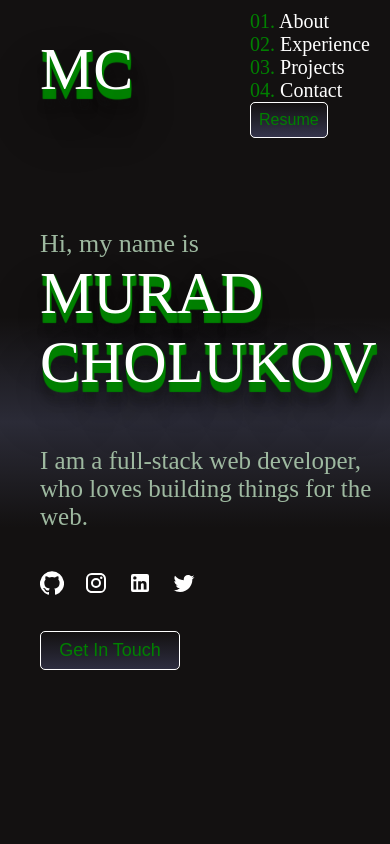
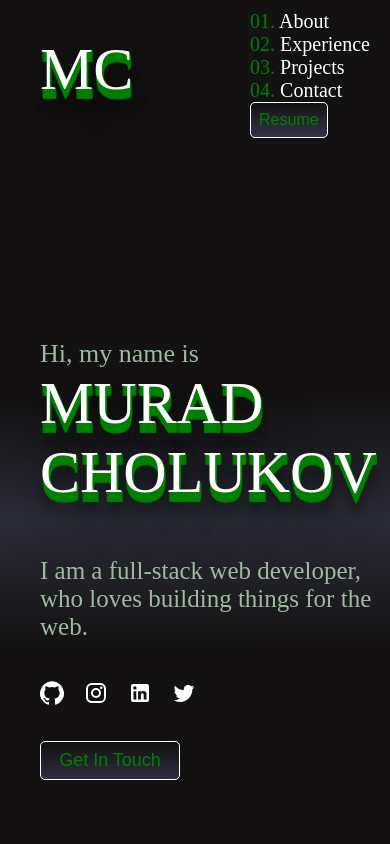
Before and after one commit to muradusa/react-portfolio, a React (Create React App) app: page / in a window 390 px wide. Shown: the top 844 px of the page. Built offline with nearby package versions, Linux system fonts and the light colour scheme.

Commit message:
making header responsive

```diff
--- a/src/Contact.css
+++ b/src/Contact.css
@@ -56,12 +56,12 @@
   color: white;
   background-image: linear-gradient(
     to left,
-    rgba(20, 20, 24, 0.9),
-    rgba(20, 20, 24, 0.9),
-    rgba(20, 20, 24, 0.9),
-    rgba(20, 20, 24, 0.9),
-    rgba(20, 20, 24, 0.9),
     rgba(20, 20, 24, 0.8),
+    rgba(20, 20, 24, 0.7),
+    rgba(20, 20, 24, 0.7),
+    rgba(20, 20, 24, 0.7),
+    rgba(20, 20, 24, 0.6),
+    rgba(20, 20, 24, 0.5),
     rgba(80, 80, 92, 0)
   );
   /* background-color: rgba(33, 33, 43, 0.9); */
--- a/src/Home.css
+++ b/src/Home.css
@@ -80,9 +80,9 @@
     display: flex;
     flex-direction: column;
     justify-content: center;
-    height: 90vh;
+    /* height: 90vh; */
     font-size: 25px;
-    padding-top: 70px;
+    padding-top: 180px;
   }
 
   .MuiSvgIcon-root {
--- a/src/Main.css
+++ b/src/Main.css
@@ -1,6 +1,6 @@
 .main {
   display: flex;
-  height: 100vh;
+  /* height: 100vh; */
   max-width: 1520px;
   margin-left: auto;
   margin-right: auto;
```
